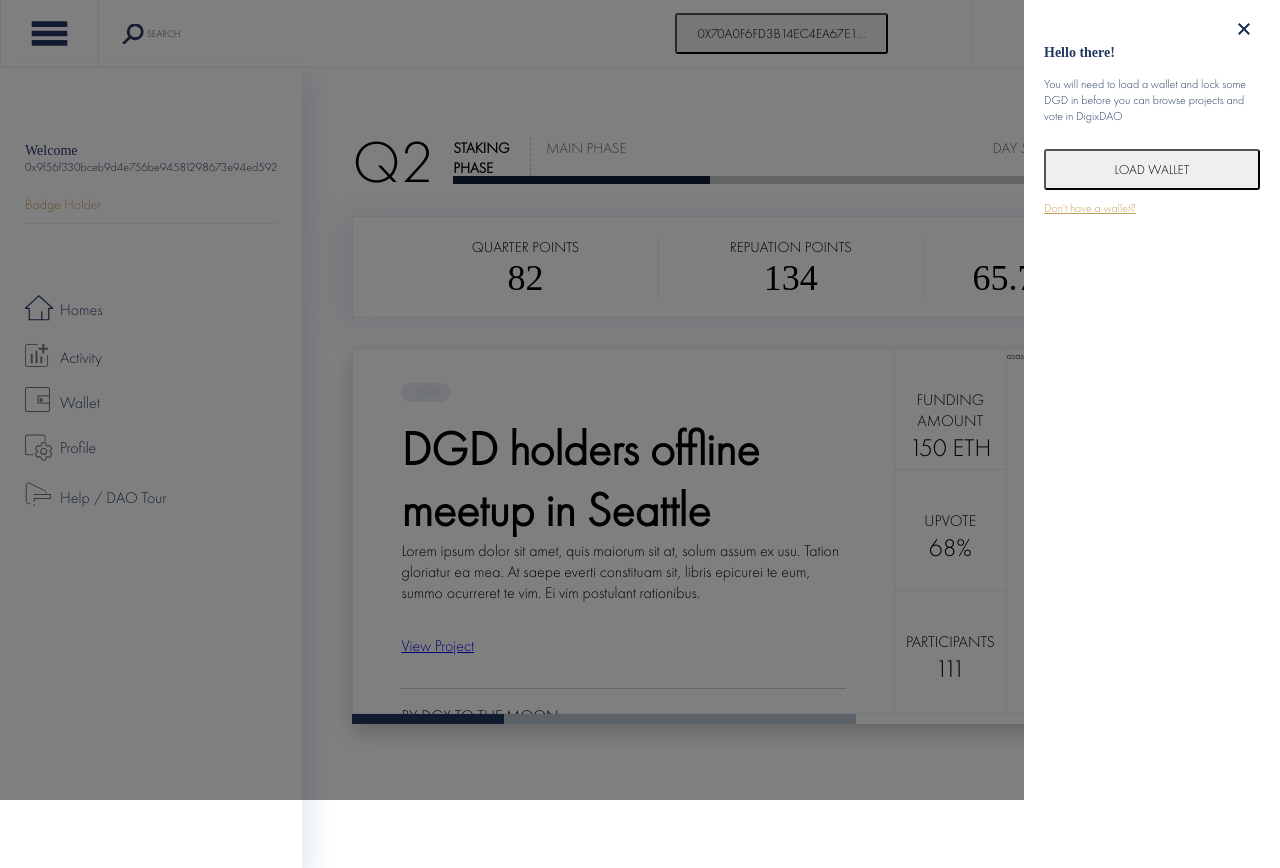
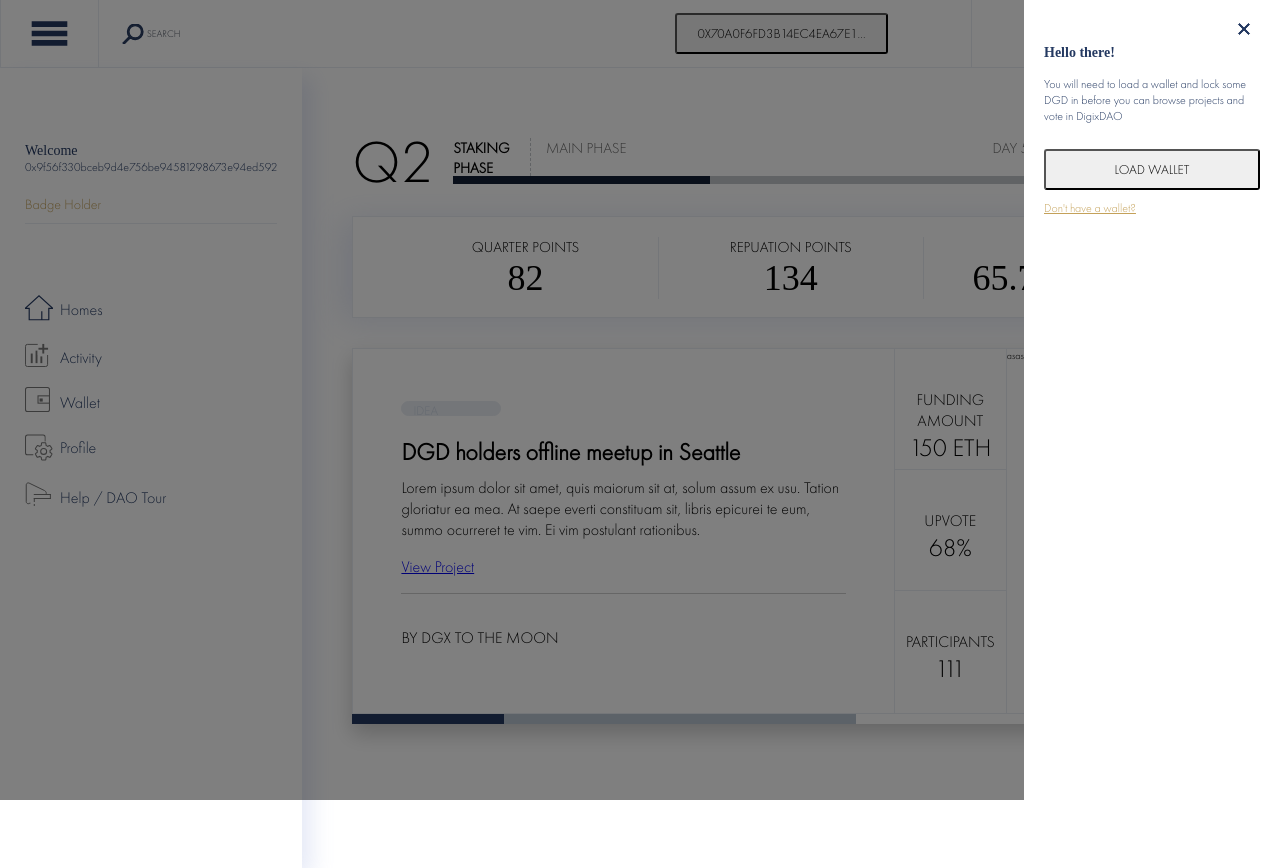
Before and after one commit to DigixGlobal/governance-ui-components, a React (Create React App) app: page / in a window 1280 px wide. Built offline with nearby package versions, Linux system fonts and the light colour scheme; a web font is replaced by a local one.

Commit message:
proposal styles

```diff
--- a/src/components/common/common-styles.js
+++ b/src/components/common/common-styles.js
@@ -14,13 +14,8 @@
 
 const H2 = styled.h2`
   color: ${props => props.color || props.theme.primary};
-<<<<<<< HEAD
   font-size: 2.4rem;
-  margin: 1em 0;
-=======
-  font-size: 3.5rem;
-  margin: 0;
->>>>>>> 83555225e5c87da1d11df2d01695de8e40d4656f
+  margin-bottom: 1rem;
 `;
 export default H2;
 
--- a/src/components/proposal-card/style.js
+++ b/src/components/proposal-card/style.js
@@ -26,11 +26,18 @@
   display: flex;
   justify-content: center;
   flex-direction: column;
-  flex: 1 1 0;
+  height: 100%;
+  > div {
+    flex: 1;
+
+    display: flex;
+    flex-direction: column;
+    justify-content: center;
+  }
 `;
 
 export const TagsContainer = styled.div`
-  margin-bottom: 1em;
+  //margin-bottom: 1em;
   > a {
     margin-right: 0.5rem;
   }
@@ -38,7 +45,7 @@
 
 export const Description = styled.div`
   p {
-    margin-bottom: 2em;
+    // margin-bottom: 2em;
   }
 `;
 export const PostedBy = styled.div`
```
